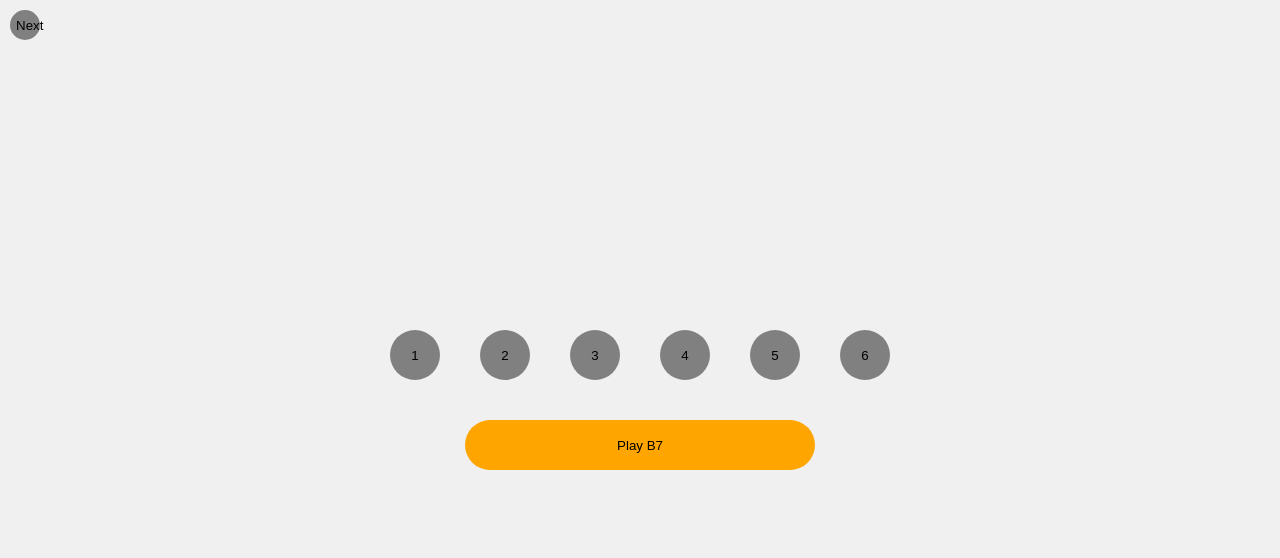
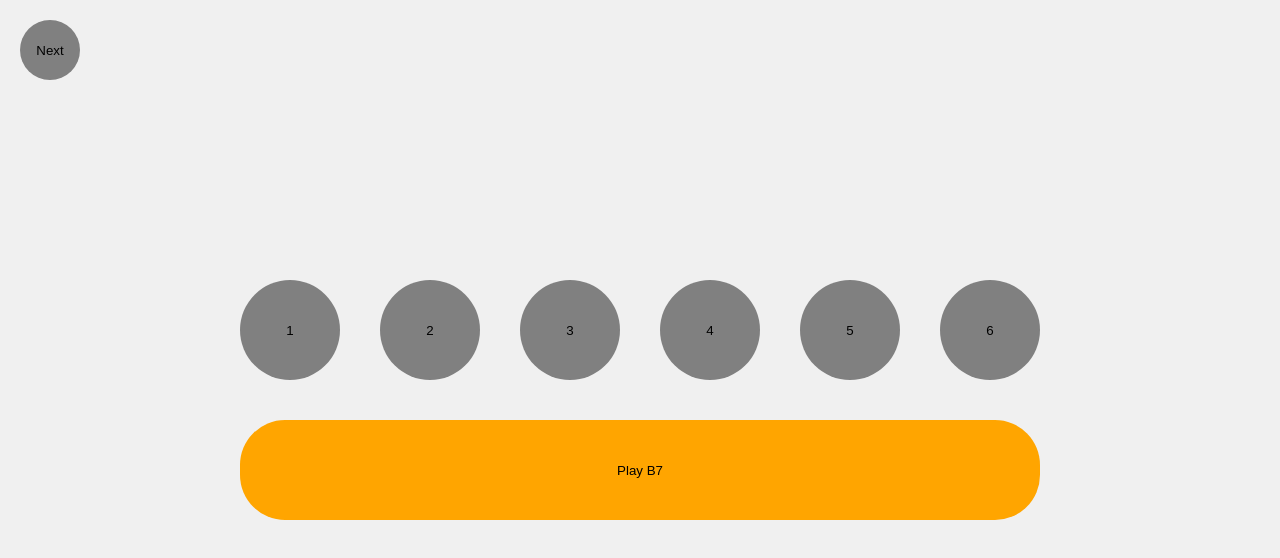
Before and after one commit to TYouSK0426/new-tsk, a plain HTML site: page index.html in a window 1280 px wide. Drawn offline with Linux system fonts and the light colour scheme.

```diff
--- a/styles.css
+++ b/styles.css
@@ -16,8 +16,8 @@
 }
 
 .circle-btn {
-    width: 50px;
-    height: 50px;
+    width: 100px;
+    height: 100px;
     margin: 0 20px;
     background-color: gray;
     border: none;
@@ -32,11 +32,11 @@
 }
 
 .rect-btn {
-    width: 350px;
-    height: 50px;
+    width: 800px;
+    height: 100px;
     background-color: orange;
     border: none;
-    border-radius: 25px;
+    border-radius: 45px;
     cursor: pointer;
     transition: background-color 0.3s, transform 0.1s;
     margin-top: 20px;
@@ -48,11 +48,11 @@
 }
 
 .small-circle-btn {
-    width: 30px;
-    height: 30px;
+    width: 60px;
+    height: 60px;
     position: absolute;
-    top: 10px;
-    left: 10px;
+    top: 20px;
+    left: 20px;
     background-color: gray;
     border: none;
     border-radius: 50%;
```
